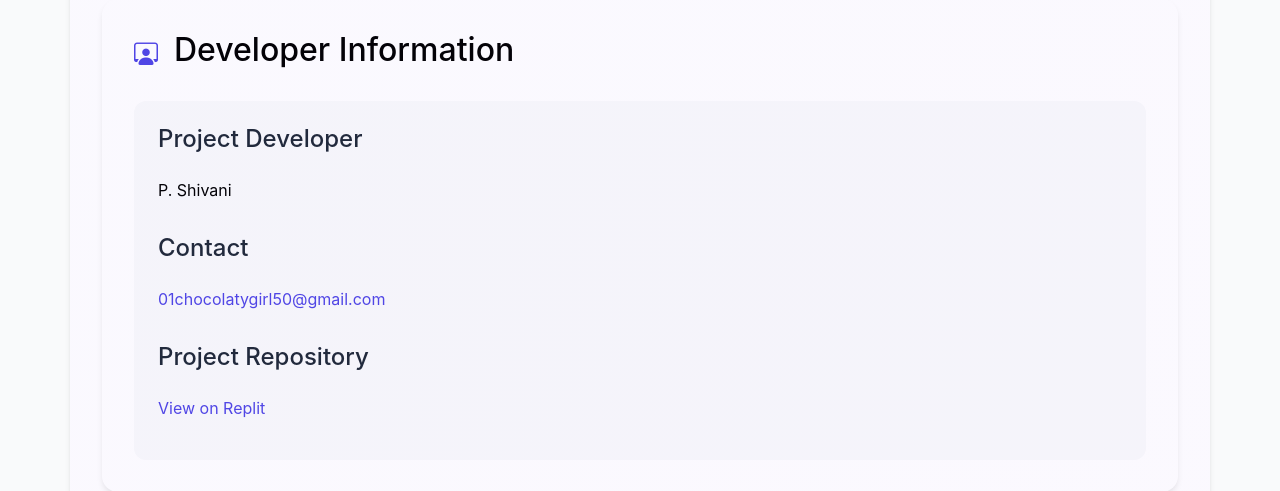
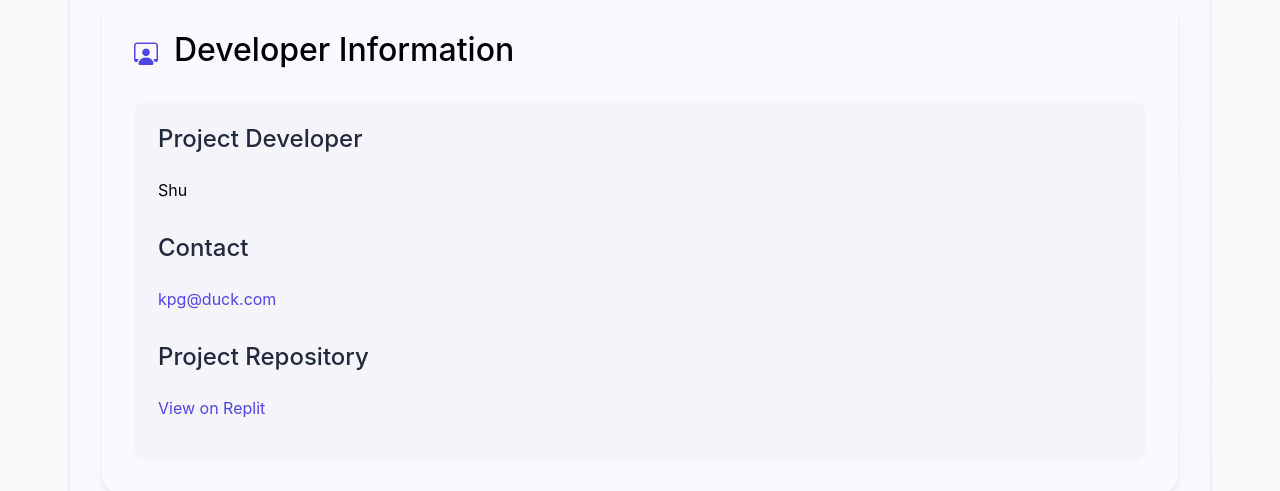
Before and after one commit to transhu/revapp-2, a Flask app: page /developer in a window 1280 px wide. Shown: the part 2926-3417 px from the top of the page. Run offline with Flask 3, Linux system fonts and the light colour scheme.

Commit message:
Update developer.html

```diff
--- a/templates/developer.html
+++ b/templates/developer.html
@@ -187,9 +187,9 @@ POST /chat/send/{user}</pre>
             <div class="content-card">
                 <div class="developer-info">
                     <h4>Project Developer</h4>
-                    <p>P. Shivani</p>
+                    <p>Shu</p>
                     <h4>Contact</h4>
-                    <p><a href="mailto:01chocolatygirl50@gmail.com">01chocolatygirl50@gmail.com</a></p>
+                    <p><a href="mailto:kpg@duck.com">kpg@duck.com</a></p>
                     <h4>Project Repository</h4>
                     <p><a href="https://replit.com/@KPriyanshu/RoughStainedDesktopenvironment" target="_blank">View on Replit</a></p>
                 </div>
```
